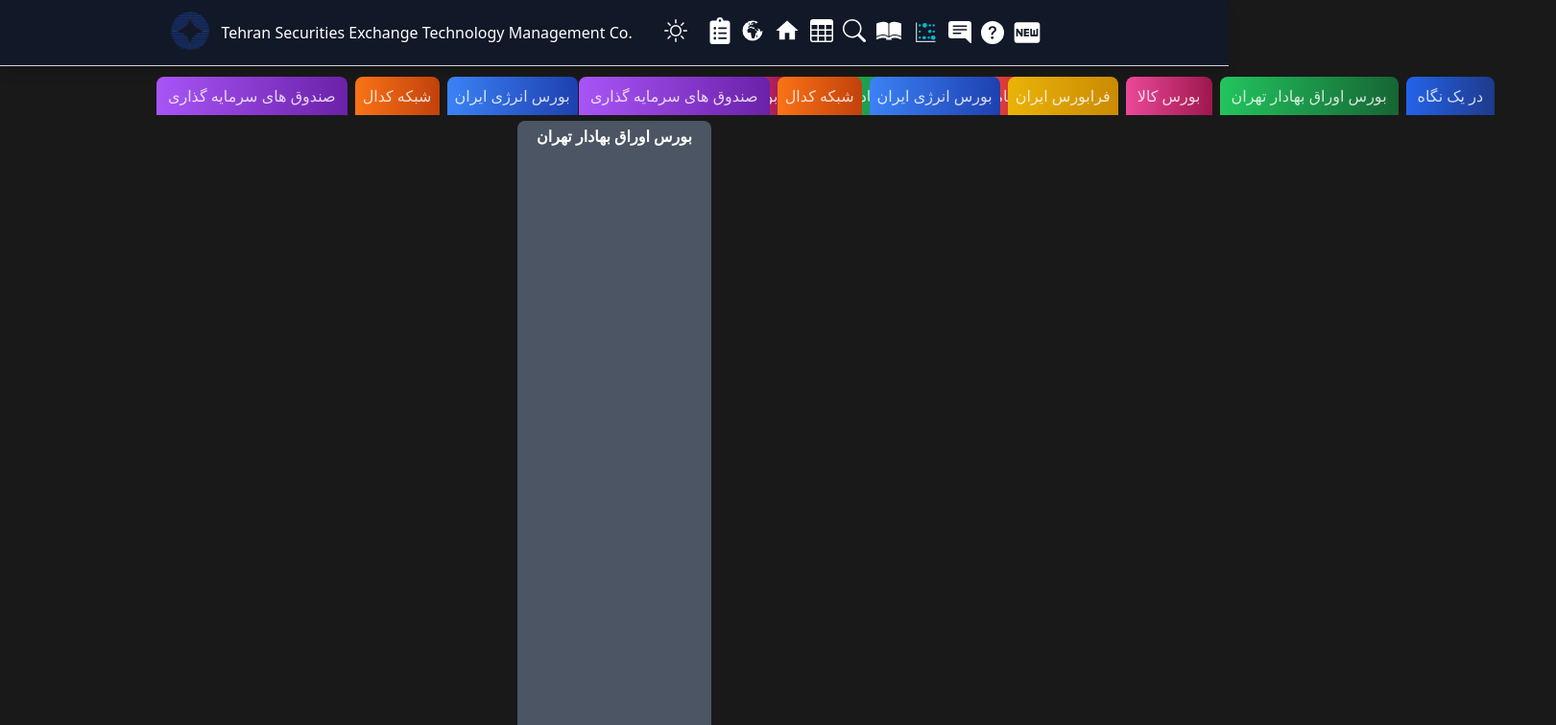
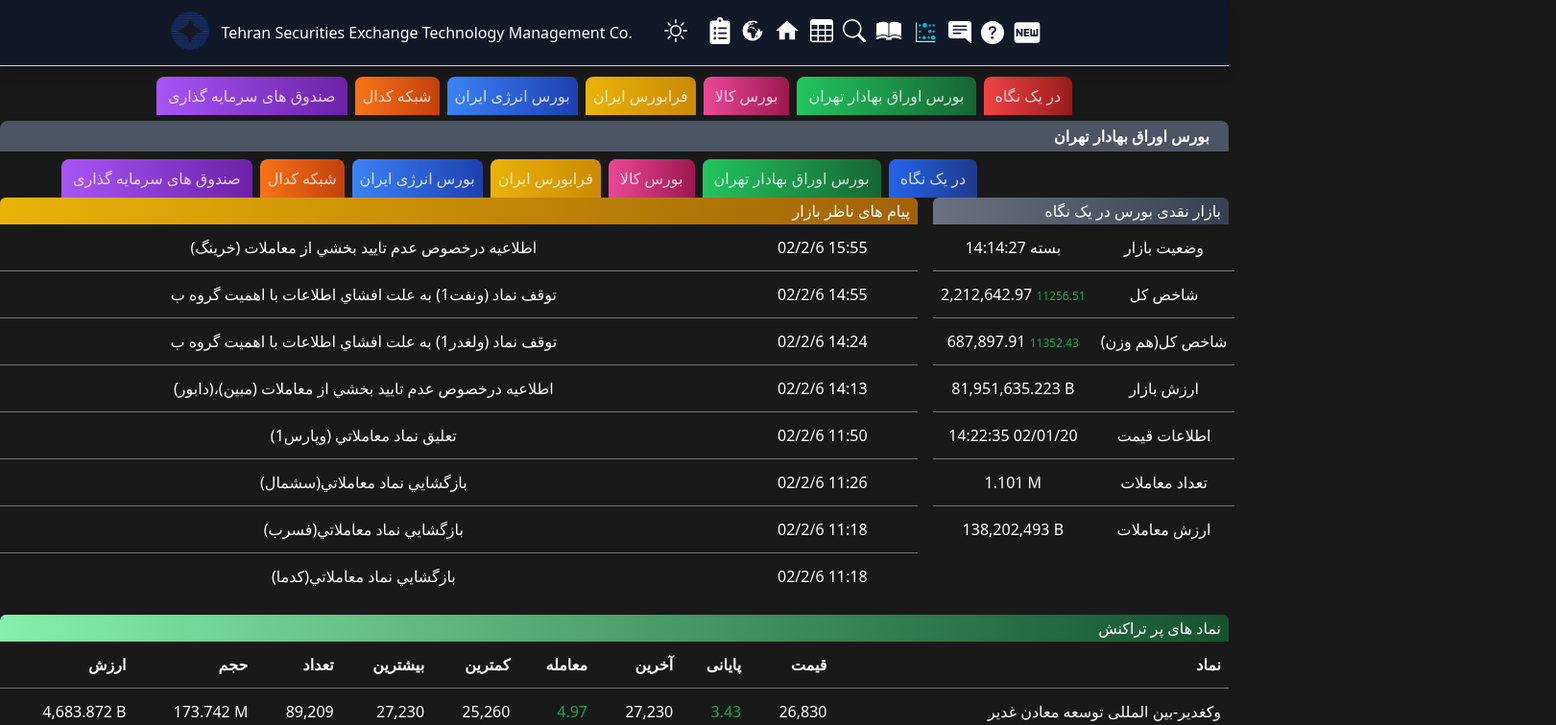
Before and after one commit to MH-Mangelian/Tsetmc-clone-and-redesign, a React (Vite) app: page /bonds in a window 1280 px wide. Shown: the top 756 px of the page at 96% size, 1621 px wide, since content can reach past the window. Built offline with nearby package versions, Linux system fonts and the light colour scheme.

Commit message:
Table market watcher make

```diff
--- /dev/null
+++ b/components/Tables/BondsBourseTehran_tables/TableMessagesMarketWatcher.jsx
@@ -0,0 +1,64 @@
+import React from 'react'
+
+const TableMessagesMarketWatcher = () => {
+  return (
+    <table className="min-w-full text-center text-base font-light">
+      <tbody>
+        <tr className="border-b dark:border-neutral-500">
+          <td className="whitespace-nowrap px-2 py-3 font-prop-bolder">اطلاعيه درخصوص عدم تاييد بخشي از معاملات (خرينگ)</td>
+          <td className="whitespace-nowrap px-2 py-3 font-normal">
+          02/2/6 15:55
+          </td>
+        </tr>
+        <tr className="border-b dark:border-neutral-500">
+          <td className="whitespace-nowrap px-2 py-3 font-prop-bolder">
+          توقف نماد (ونفت1) به علت افشاي اطلاعات با اهميت گروه ب
+          </td>
+          <td className="whitespace-nowrap px-2 py-3 font-normal">
+            02/2/6 14:55
+          </td>
+        </tr>
+        <tr className="border-b dark:border-neutral-500">
+          <td className="whitespace-nowrap px-2 py-3 font-prop-bolder">
+          توقف نماد (ولغدر1) به علت افشاي اطلاعات با اهميت گروه ب
+          </td>
+          <td className="whitespace-nowrap px-2 py-3 font-normal">
+            02/2/6 14:24
+          </td>
+        </tr>
+        <tr className="border-b dark:border-neutral-500">
+          <td className="whitespace-nowrap px-2 py-3 font-prop-bolder">اطلاعيه درخصوص عدم تاييد بخشي از معاملات (مبين)،(دابور)</td>
+          <td className="whitespace-nowrap px-2 py-3 font-normal">
+          02/2/6 14:13
+          </td>
+        </tr>
+        <tr className="border-b dark:border-neutral-500">
+          <td className="whitespace-nowrap px-2 py-3 font-prop-bolder">تعليق نماد معاملاتي (وپارس1)</td>
+          <td className="whitespace-nowrap px-2 py-3 font-normal">
+            02/2/6 11:50
+          </td>
+        </tr>
+        <tr className="border-b dark:border-neutral-500">
+          <td className="whitespace-nowrap px-2 py-3 font-prop-bolder">بازگشايي نماد معاملاتي(سشمال)</td>
+          <td className="whitespace-nowrap px-2 py-3 font-normal">
+          02/2/6 11:26
+          </td>
+        </tr>
+        <tr className="border-b dark:border-neutral-500">
+          <td className="whitespace-nowrap px-2 py-3 font-prop-bolder">بازگشايي نماد معاملاتي(فسرب)</td>
+          <td className="whitespace-nowrap px-2 py-3 font-normal">
+          02/2/6 11:18
+          </td>
+        </tr>
+        <tr>
+          <td className="whitespace-nowrap px-2 py-3 font-prop-bolder">بازگشايي نماد معاملاتي(كدما)</td>
+          <td className="whitespace-nowrap px-2 py-3 font-normal">
+          02/2/6 11:18
+          </td>
+        </tr>
+      </tbody>
+    </table>
+  )
+}
+
+export default TableMessagesMarketWatcher
--- a/pages/BondsPage_inside/BondsPage.jsx
+++ b/pages/BondsPage_inside/BondsPage.jsx
@@ -1,5 +1,8 @@
 import { Link } from "react-router-dom";
 import SideBtns from "../../components/SideBtns";
+import TableStockMarketGlance from "../../components/Tables/BondsBourseTehran_tables/TableStockMarketGlance";
+import TableMessagesMarketWatcher from "../../components/Tables/BondsBourseTehran_tables/TableMessagesMarketWatcher";
+import TableHighTransactionSymbols from "../../components/Tables/BondsBourseTehran_tables/TableHighTransactionSymbols";
 
 const BondsPage = () => {
   return (
@@ -9,19 +12,20 @@
 
         <SideBtns/>
         <div className="grid min-h-screen justify-center min-w-fit sm:grid-flow-row">
-          <div className='text-right bg-gray-600 text-white rounded-t-lg p-1 -mt-0.5 mb-2 font-bold px-5'>بورس اوراق بهادار تهران</div>
-          {/* -------------------------btns center------------------------------- */}
-          <div className="grid grid-cols-4 gap-1 mx-2 text-center md:hidden max-md:mb-7 max-md:-mt-10">
+          <div className='columns-1 text-right bg-gray-600 text-white rounded-t-lg p-1 -mt-0.5 mb-2 font-bold px-5'>بورس اوراق بهادار تهران</div>
+
+            {/* -------------------------btns side Mobile Display------------------------------- */}
+            <div className="grid grid-cols-4 gap-1 mx-2 text-center md:hidden max-md:mb-7 max-md:mt-1">
                   <div className='col-span-2 font-medium bg-gradient-to-r from-blue-600 to-blue-900 p-2 px-3 border-1 rounded-t-lg active:shadow-md jumper-hover-btn-center'><Link to="/">در یک نگاه</Link></div>
-                <div className='col-span-2 font-medium bg-gradient-to-r from-green-500 to-green-800 p-2 px-3 border-1 rounded-t-lg active:shadow-md jumper-hover-btn-center'><Link to="/bonds">بورس اوراق بهادار تهران</Link></div>
+                  <div className='col-span-2 font-medium bg-gradient-to-r from-green-500 to-green-800 p-2 px-3 border-1 rounded-t-lg active:shadow-md jumper-hover-btn-center'><Link to="/bonds"></Link></div>
                   <div className='col-span-2 font-medium bg-gradient-to-r from-yellow-500 to-yellow-600  p-2 border-1 rounded-t-lg active:shadow-md jumper-hover-btn-center'><Link to="/iran-exchange">فرابورس ایران</Link></div>
                   <div className='col-span-2 font-medium bg-gradient-to-r from-blue-500 to-blue-800  p-2 border-1 rounded-t-lg active:shadow-md jumper-hover-btn-center'><Link to="/iran-energy-exchange">بورس انرژی ایران</Link></div>
                   <div className='col-span-3 w-[133.3%] font-medium bg-gradient-to-r from-purple-500 to-purple-800 p-2 px-3  border-1 rounded-t-lg active:shadow-md jumper-hover-btn-center'><Link to="/investment-funds">صندوق های سرمایه گذاری</Link></div>
                   <div className='col-span-2 font-medium bg-gradient-to-r from-orange-500 to-orange-700  p-2 border-1 rounded-lg active:shadow-md jumper-hover-btn-center'><Link to="/codal-network">شبکه کدال</Link></div>
                   <div className='col-span-2 font-medium bg-gradient-to-r from-pink-500 to-pink-800 p-2 px-3 border-1 rounded-lg active:shadow-md jumper-hover-btn-center'><Link to="/commodity-exchange">بورس کالا</Link></div>
               </div>
-            {/* ------------------top side ---------------- */}
-            <div className='grid grid-flow-col auto-cols-max px-16 gap-x-2 max-md:hidden xl:absolute xl:flex-row xl:top-20'>
+              {/* ------------------top side Btns MD Display ---------------- */}
+              <div className='grid grid-flow-col auto-cols-max px-16 gap-x-2 max-md:hidden xl:flex-row xl:top-20'>
                   <div className='inline-block font-medium bg-gradient-to-r from-purple-500 to-purple-800 p-2 px-3  border-1 rounded-t-lg active:shadow-md jumper-hover-btn-center'><Link to="/investment-funds">صندوق های سرمایه گذاری</Link></div>
                   <div className='inline-block font-medium bg-gradient-to-r from-orange-500 to-orange-700  p-2 border-1 rounded-t-lg active:shadow-md jumper-hover-btn-center'><Link to="/codal-network">شبکه کدال</Link></div>
                   <div className='inline-block font-medium bg-gradient-to-r from-blue-500 to-blue-800  p-2 border-1 rounded-t-lg active:shadow-md jumper-hover-btn-center'><Link to="/iran-energy-exchange">بورس انرژی ایران</Link></div>
@@ -30,6 +34,30 @@
                   <div className='inline-block font-medium bg-gradient-to-r from-green-500 to-green-800 p-2 px-3 border-1 rounded-t-lg active:shadow-md jumper-hover-btn-center'><Link to="/bonds">بورس اوراق بهادار تهران</Link></div>
                   <div className='inline-flex font-medium text-center  bg-gradient-to-r from-blue-600 to-blue-900 p-2 px-3 border-1 rounded-t-lg active:shadow-md jumper-hover-btn-center'><Link to="/">در یک نگاه</Link></div>
               </div>
+
+            <div className="grid grid-cols-4 gap-4 max-md:gap-4">
+              <div className='col-span-3 max-md:col-span-4'>
+                <p className='bg-gradient-to-r from-yellow-500 to-yellow-700 text-white p-0.5 rounded-t-md text-right px-2 font-medium'>پیام های ناظر بازار</p>
+                <div className='overflow-x-auto md:table-scroll max-md:mx-3'>
+                  <TableMessagesMarketWatcher/>
+                </div>
+              </div>
+
+              <div className='max-md:col-span-4'>
+                <p className='bg-gradient-to-l from-gray-700 to bg-gray-500 text-white p-0.5 rounded-t-md text-right px-2 font-medium'>بازار نقدی بورس در یک نگاه</p>
+                <TableStockMarketGlance/>
+              </div>
+
+              <div className='col-span-4 max-md:col-span-4'>
+                <p className='bg-gradient-to-l from-green-900 to bg-green-300 text-white p-0.5 rounded-t-md text-right px-2 font-medium'>نماد های پر تراکنش</p>
+                <div className='overflow-x-auto md:table-scroll max-md:mx-3'>
+                  <TableHighTransactionSymbols/>
+                </div>
+              </div>
+
+
+            </div>
+
         </div>
 
 
```
Lines whose indentation alone changed are shown as unchanged.
